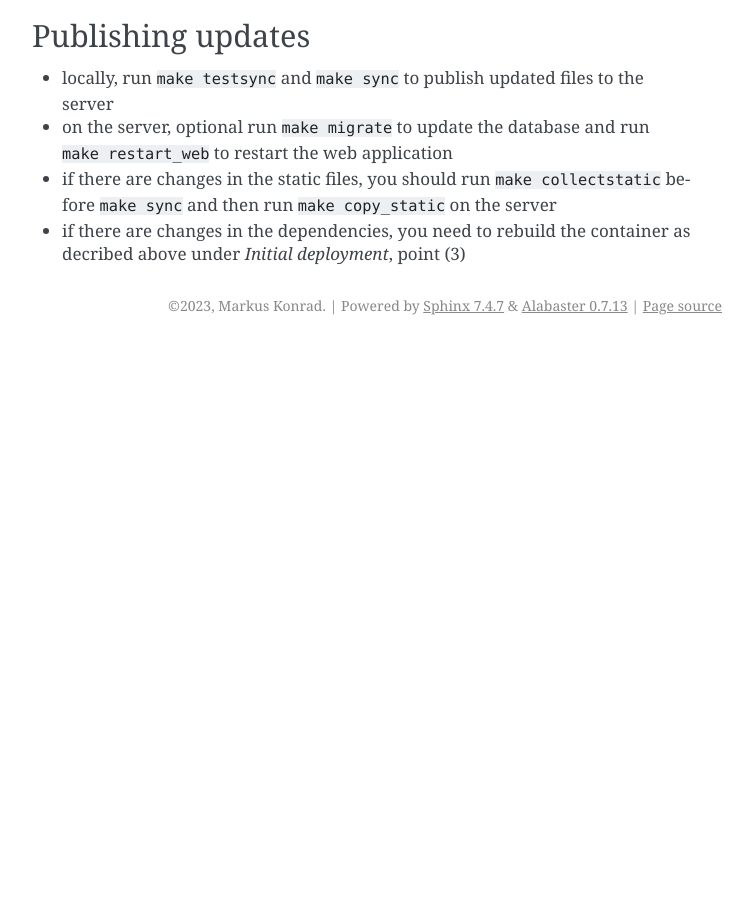
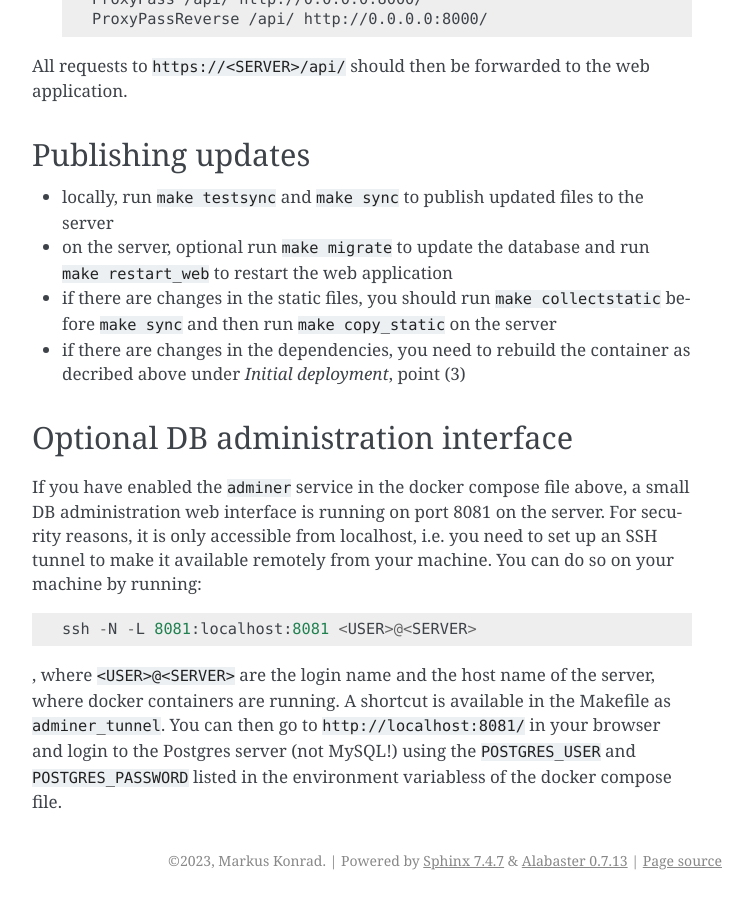
Before and after one commit to IFAFMultiLA/webapi, a Sphinx documentation site: the page built from docs/source/deployment.rst, in a window 1280 px wide and 900 px high, scrolled down 1898 px. Shown: the whole window, without its empty margins (388-1141 px from the left). Built offline with Sphinx 7.4.7, drawn with Linux system fonts in a browser that asks for light colours; before the commit the page ends 2243 px from its top, so only the background shows below that; some of the changed text lies outside the part shown.

Commit message:
adminer on server

```diff
--- a/docs/source/deployment.rst
+++ b/docs/source/deployment.rst
@@ -20,6 +20,12 @@
     version: '2'
 
     services:
+      # # optional: DB admin web interface accessible on local port 8081
+      # adminer:
+      #  image: adminer
+      #  ports:
+      #    - 127.0.0.1:8081:8080
+
       db:
         image: postgres
         volumes:
@@ -88,3 +94,17 @@
   ``make copy_static`` on the server
 - if there are changes in the dependencies, you need to rebuild the container as decribed above under
   *Initial deployment*, point (3)
+
+Optional DB administration interface
+------------------------------------
+
+If you have enabled the ``adminer`` service in the docker compose file above, a small DB administration web interface
+is running on port 8081 on the server. For security reasons, it is only accessible from localhost, i.e. you need to set
+up an SSH tunnel to make it available remotely from your machine. You can do so on your machine by running::
+
+    ssh -N -L 8081:localhost:8081 <USER>@<SERVER>
+
+, where ``<USER>@<SERVER>`` are the login name and the host name of the server, where docker containers are running.
+A shortcut is available in the Makefile as ``adminer_tunnel``. You can then go to ``http://localhost:8081/`` in your
+browser and login to the Postgres server (not MySQL!) using the ``POSTGRES_USER`` and ``POSTGRES_PASSWORD`` listed in
+the environment variabless of the docker compose file.
```
Also changed, not shown: 1 other file.
